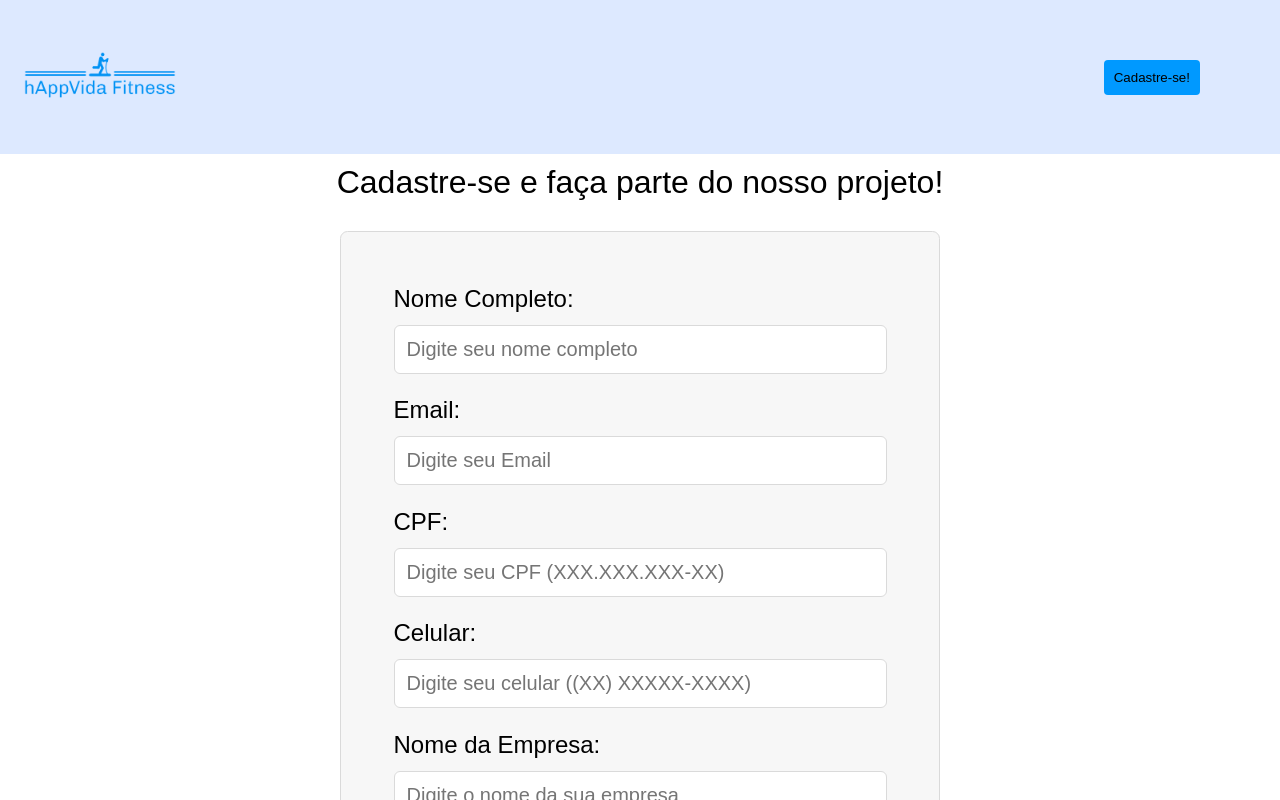
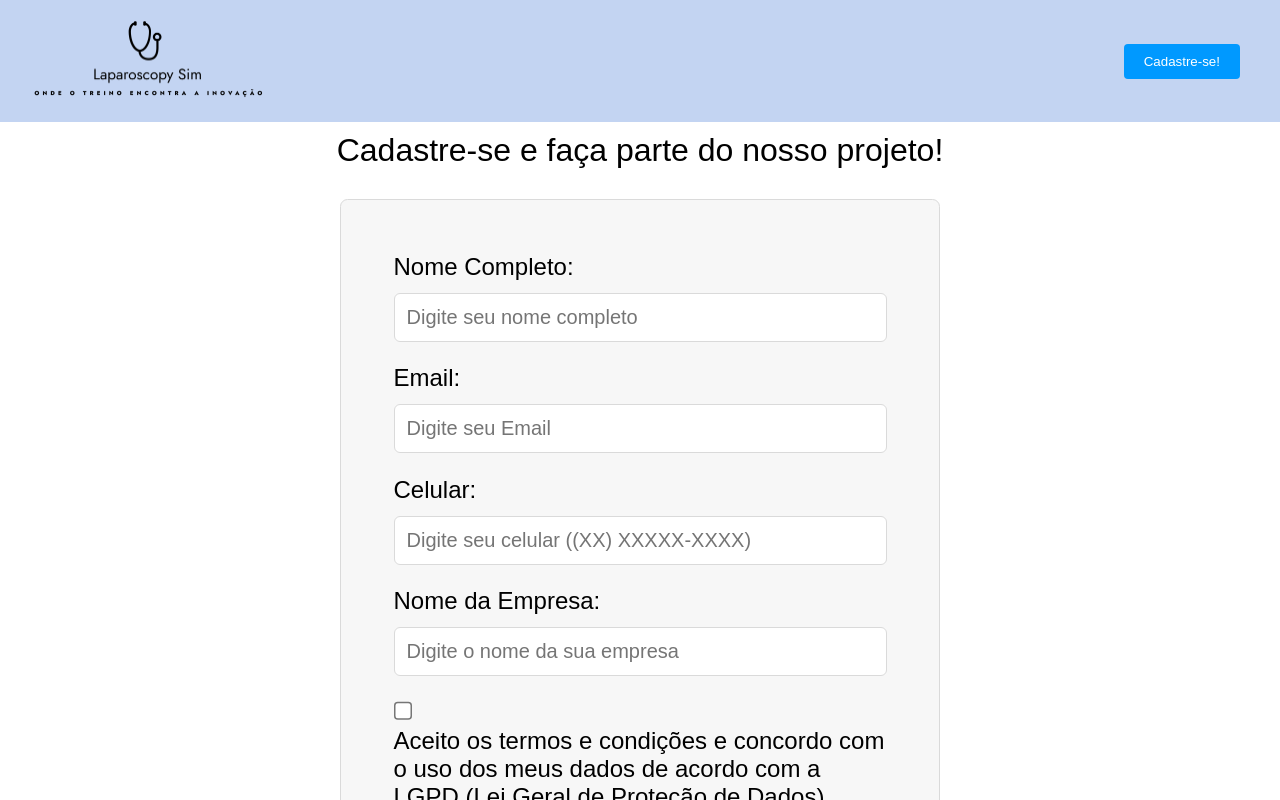
Before and after one commit to pbrnx/site-sprint-investidores, a React (Vite) app: page /cadastro in a window 1280 px wide. Shown: the top 800 px of the page. Built offline with nearby package versions, Linux system fonts and the light colour scheme; a web font is replaced by a local one.

Commit message:
edições no frontend

```diff
--- a/src/components/header/Header.jsx
+++ b/src/components/header/Header.jsx
@@ -1,8 +1,8 @@
 import React from 'react';
+import toast from 'react-hot-toast';
+import { useNavigate } from 'react-router-dom';
 import './Header.scss';
-import { useNavigate } from 'react-router-dom';
 import Logo from "/assets/logo.png";
-import toast from 'react-hot-toast';
 
 
 export default function Header({ children }) {
--- a/src/components/header/Header.scss
+++ b/src/components/header/Header.scss
@@ -1,63 +1,62 @@
-$button-bg: #0099ff;
-$button-bg-hover: #b4d2ff;
+$button-bg: #0099ff;  // Cor azul vibrante para o botão de ação
+$button-bg-hover: #b4d2ff;  // Cor mais clara para o efeito de hover no botão
+
 * {
     margin: 0;
     padding: 0;
     box-sizing: border-box;
 }
 
-
-
 .headerContainer {
     width: 100%;
-
 
     .header {
         display: flex;
         align-items: center;
         justify-content: space-between;
-        background-color: #dde9ff;
-        padding: 0;
+        background-color: #c3d4f2; // Azul ligeiramente mais escuro para mais contraste
+        padding: 20px; // Maior padding para mais espaço ao redor do conteúdo
         width: 100%;
-
 
         .header-icon {
             img {
-                width: 200px;
+                width: 250px; // Reduzi o tamanho para balancear visualmente com o botão
             }
-
         }
 
         .header-user-info {
             display: flex;
             flex-direction: column;
             align-items: center;
+            justify-content: center;
 
             span {
                 margin-right: 10px;
                 display: flex;
                 flex-direction: column;
+                text-align: center; // Centralizado para ficar mais simétrico
+                font-weight: 300; // Fonte mais fina para um visual delicado
             }
-            #logoutContainer{
-                padding-right: 80px;
+
+            #logoutContainer {
+                padding-right: 20px; // Ajustado para centralizar o botão
                 padding-left: 0;
                 padding-bottom: 0;
 
-
                 #logoutButton {
                     background-color: $button-bg;
-                color: rgb(0, 0, 0);
+                    color: #ffffff; // Alterado para branco para contraste melhor
                     border: none;
-                padding: 10px 10px;
+                    padding: 10px 20px; // Aumentei o padding para mais espaçamento no botão
                     cursor: pointer;
                     border-radius: 4px;
                     transition: 0.3s;
+
                     &:hover {
                         background-color: $button-bg-hover;
                     }
                 }
             }
         }
-
     }
 }
--- a/src/routes/Cadastro.jsx
+++ b/src/routes/Cadastro.jsx
@@ -1,8 +1,8 @@
 import React, { useState } from 'react';
+import toast from 'react-hot-toast';
 import { useNavigate } from "react-router-dom";
+import Footer from '../components/footer/Footer.jsx';
 import '../scss/Form.scss';
-import toast from 'react-hot-toast';
-import Footer from '../components/footer/Footer.jsx';
 
 // URL fornecida manualmente, pois process.env não está funcionando corretamente
 const VITE_REACT_APP_NGROK_URL = 'https://legible-chipmunk-only.ngrok-free.app';
@@ -11,7 +11,7 @@ function Cadastro() {
   document.title = "hAppVida Fitness | Cadastre-se";
   const [nome, setNome] = useState('');
   const [email, setEmail] = useState('');
-  const [cpf, setCpf] = useState('');
+
   const [celular, setCelular] = useState('');
   const [nomeEmpresa, setnomeEmpresa] = useState('');
   const [checkboxChecked, setCheckboxChecked] = useState(false);
@@ -22,7 +22,7 @@ function Cadastro() {
     setNome(event.target.value);
   };
 
-   const handlenomeEmpresaChange = (event) => {
+  const handlenomeEmpresaChange = (event) => {
     setnomeEmpresa(event.target.value);
   };
 
@@ -30,14 +30,6 @@ function Cadastro() {
     setEmail(event.target.value);
   };
 
-  const handleCpfChange = (event) => {
-    let value = event.target.value;
-    value = value.replace(/\D/g, ""); // Remove tudo que não for número
-    value = value.replace(/(\d{3})(\d)/, "$1.$2"); // Coloca o primeiro ponto
-    value = value.replace(/(\d{3})(\d)/, "$1.$2"); // Coloca o segundo ponto
-    value = value.replace(/(\d{3})(\d{1,2})$/, "$1-$2"); // Coloca o traço
-    setCpf(value);
-  };
 
   const handleCelularChange = (event) => {
     let value = event.target.value;
@@ -56,7 +48,7 @@ function Cadastro() {
 
     // Verificação dos campos
     const checkMail = email.trim();
-    const cpfRegex = /^\d{3}\.\d{3}\.\d{3}-\d{2}$/;
+
     const celularRegex = /^\(\d{2}\)\s\d{5}-\d{4}$/;
 
     if (nome.length === 0) {
@@ -69,10 +61,7 @@ function Cadastro() {
       return;
     }
 
-    if (!cpfRegex.test(cpf)) {
-      toast.error("CPF inválido! Use o formato XXX.XXX.XXX-XX.");
-      return;
-    }
+
 
     if (!celularRegex.test(celular)) {
       toast.error("Celular inválido! Use o formato (XX) XXXXX-XXXX.");
@@ -88,7 +77,6 @@ function Cadastro() {
     const newUser = {
       nome,
       email,
-      cpf,
       celular,
       nomeEmpresa,
     };
@@ -128,9 +116,6 @@ function Cadastro() {
         <input type="text" id="email" placeholder='Digite seu Email' value={email} onChange={handleEmailChange} />
         <br />
 
-        <label htmlFor="cpf">CPF:</label>
-        <input type="text" id="cpf" placeholder='Digite seu CPF (XXX.XXX.XXX-XX)' value={cpf} onChange={handleCpfChange} />
-        <br />
 
         <label htmlFor="celular">Celular:</label>
         <input type="text" id="celular" placeholder='Digite seu celular ((XX) XXXXX-XXXX)' value={celular} onChange={handleCelularChange} />
--- a/src/routes/Projeto.jsx
+++ b/src/routes/Projeto.jsx
@@ -1,11 +1,10 @@
-import React from 'react';
+import React, { useState } from 'react';
 import Footer from "../components/footer/Footer.jsx";
-import { useState } from 'react';
 import "../scss/Projeto.scss";
 
 
 export default function Home() {
-  document.title = "hAppVida Fitness | Home";
+  document.title = "LaparoscopySim | Home";
   const [hoveredImage, setHoveredImage] = useState(null);
 
 
@@ -16,9 +15,9 @@ export default function Home() {
           <aside className="carousel">
             <img src="/assets/imgtexto.png" alt="Solução inteligente" />
             <div className='solution-title-container'>
-              <h1 className="solution-title">hAppVida Fitness</h1>
+              <h1 className="solution-title">LaparoscopySim</h1>
 
-              <p>Sua solução para envelhecimento saudável, controle de peso e nutrição personalizada. Saúde e bem-estar ao seu alcance.</p>
+              <p>Domine as técnicas de laparoscopia, desenvolva precisão e confiança com um treinamento personalizado. Somos o futuro da saúde e da segurança dos seus pacientes — e ele começa aqui.</p>
             </div>
 
             {/* Título
@@ -28,11 +27,10 @@ export default function Home() {
         </section>
         <section className="solution-container">
           <aside className="additional-info">
-            <p>Envelhecer com saúde não é apenas uma meta, é uma necessidade. Neste cenário, o hAppVida Fitness surge como uma ferramenta essencial, projetada para apoiar e enriquecer a jornada de envelhecimento saudável. Com o avançar da idade, nosso corpo e mente enfrentam desafios únicos, e a adaptação ao estilo de vida é crucial para manter a saúde e a vitalidade. O hAppVida Fitness oferece uma abordagem personalizada, com recursos que abrangem desde o monitoramento da atividade física até conselhos de bem-estar mental. Este aplicativo não é apenas um rastreador de saúde; é um companheiro dedicado, oferecendo orientação, motivação e suporte para que cada usuário possa desfrutar de uma vida plena e saudável.</p><br />
-            <p>Manter um peso saudável é vital para a saúde geral, especialmente à medida que envelhecemos. O hAppVida Fitness atende a essa necessidade com um conjunto robusto de ferramentas projetadas para ajudar na gestão do peso. Com recursos avançados, como rastreadores de atividade, análises detalhadas de progresso e planos de exercícios personalizados, este aplicativo oferece uma abordagem holística para controle de peso. Ele considera fatores como idade, histórico de saúde e objetivos pessoais, proporcionando um caminho claro e acessível para alcançar e manter um peso saudável. Além disso, o hAppVida Fitness incentiva hábitos saudáveis e sustentáveis, promovendo uma mudança de estilo de vida que vai além das métricas tradicionais de saúde.</p><br />
-            <p>Ajustar a dieta é outro aspecto crucial para manter a saúde com o passar dos anos. O hAppVida Fitness se destaca ao fornecer orientações nutricionais personalizadas, adaptadas às necessidades individuais de cada usuário. Entendemos que cada pessoa é única, e suas necessidades nutricionais variam. Por isso, o aplicativo oferece recomendações detalhadas de dieta, planos de refeições e dicas de alimentação saudável, tudo baseado em preferências pessoais, intolerâncias alimentares e objetivos de saúde. Além disso, o hAppVida Fitness inclui uma vasta biblioteca de receitas saudáveis e deliciosas, ajudando os usuários a fazer escolhas alimentares conscientes e saborosas que contribuem para a prevenção de doenças e um envelhecimento saudável.
+            <p>Aprender laparoscopia vai muito além de simplesmente adquirir uma habilidade; é uma necessidade essencial para os profissionais de saúde que desejam liderar em suas áreas de atuação. Nesse contexto, o Laparoscopy Sim emerge como uma ferramenta fundamental para os futuros cirurgiões, oferecendo uma abordagem inovadora e eficaz para o treinamento de técnicas laparoscópicas. Com os desafios únicos que envolvem procedimentos minimamente invasivos, a prática constante e adaptativa é crucial para desenvolver as habilidades motoras e cognitivas necessárias. O Laparoscopy Sim oferece um ambiente seguro e personalizado onde os médicos podem praticar, cometendo erros e aprendendo com eles sem riscos reais para os pacientes. O foco em orientação detalhada, feedback imediato e um desenvolvimento progressivo torna essa experiência de aprendizagem indispensável para uma preparação confiante e de alto nível.</p><br />
 
-            </p>
+            <p>Além do aperfeiçoamento técnico, o Laparoscopy Sim ajuda a fomentar a precisão e a coordenação necessárias para cada etapa de uma cirurgia laparoscópica. O treinamento através de simulações realistas permite aos alunos não apenas desenvolver competências operacionais, mas também criar uma abordagem holística à cirurgia, incorporando aspectos como ergonomia, eficiência de movimento e solução de problemas em tempo real. Ao combinar análises detalhadas de progresso e planos personalizados de aprendizado, o Laparoscopy Sim capacita futuros médicos a alcançarem uma alta proficiência em um ambiente de aprendizado acessível e motivador. Assim, ele não é apenas uma plataforma de treinamento, mas sim um verdadeiro aliado na formação de cirurgiões que estarão prontos para fazer a diferença na vida dos pacientes e na evolução da medicina minimamente invasiva. </p>
+
 
           </aside>
         </section>
@@ -66,16 +64,6 @@ export default function Home() {
 
         </div>
 
-        <div className="img-container">
-          <img className='imgP1'
-            src={hoveredImage === 3 ? "/assets/vantagem6.png" : "/assets/vantagem5.png"}
-            alt="Vantagem"
-            onMouseEnter={() => setHoveredImage(3)}
-            onMouseLeave={() => setHoveredImage(null)}
-          />
-
-        </div>
-
       </div>
       <Footer />
     </>
```
Also changed, not shown: public/assets/icon.png, public/assets/logo.png. Lines whose indentation alone changed are shown as unchanged.
